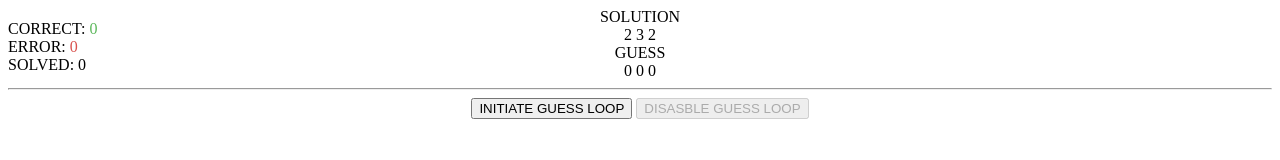
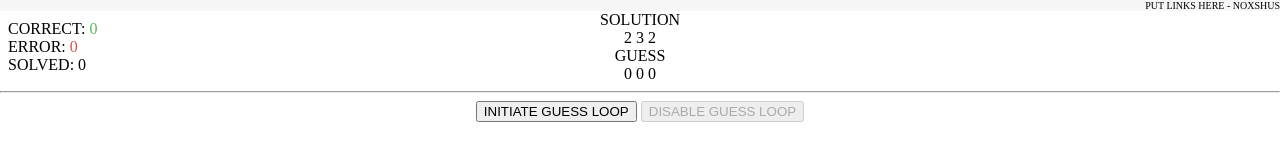
Before and after one commit to Noxshus/mastermind, a plain HTML site: page index.html in a window 1280 px wide. Drawn offline with Linux system fonts and the light colour scheme.

Commit message:
Some player feedback

```diff
--- a/index.html
+++ b/index.html
@@ -7,10 +7,8 @@
         <link rel="stylesheet" href="mastermind.css">
         <script src="mastermind.js"></script>
     </head>
-
+    <div class="header">PUT LINKS HERE - NOXSHUS</div>
     <body>
-
-
         <div class="leftblock">
             <div>
                 <span>CORRECT: </span><span id="correctguess">0</span>
@@ -38,7 +36,7 @@
             </div>
             <hr>
             <button id="guessbutton" type="button" onclick="guessLoop()">INITIATE GUESS LOOP</button>
-            <button id="guessbuttondisable" type="button" onclick="guessLoopDisable()" disabled>DISASBLE GUESS LOOP</button>
+            <button id="guessbuttondisable" type="button" onclick="guessLoopDisable()" disabled>DISABLE GUESS LOOP</button>
         </div>
     </body>
 </html>
--- a/mastermind.css
+++ b/mastermind.css
@@ -1,5 +1,25 @@
+body { /*undoing defaults*/
+    margin: 0;
+    padding: 0;
+}
+
+.header {
+    text-align: right;
+    background: #f7f7f7;
+    font-size: 10px;
+}
+
 .centerblock {
     text-align: center;
+}
+
+.leftblock {
+    height: 100%;
+    width: 200px;
+    position: fixed;
+    top: 0;
+    left: 8px;
+    padding-top: 20px;
 }
 
 #correctguess {
@@ -9,15 +29,3 @@
 #errorguess {
     color: #d9534f;
 }
-
- /* The sidenav */
- .leftblock {
-    height: 100%;
-    width: 200px;
-    position: fixed;
-    z-index: 1;
-    top: 0;
-    left: 8px;
-    overflow-x: hidden;
-    padding-top: 20px;
-  }
--- a/mastermind.js
+++ b/mastermind.js
@@ -49,9 +49,11 @@ function compare() { //compare the solution & guess arrays, lock any matches
             data.correctguess++;
             data.lock[i] = 1; //lock the number as solution is correct - will prevent generating more numbers until cleared
             _lockcount++; //if lockcount == data.solutionlength at the end of the method, it means all numbers have been solved
+            document.getElementById("guess" + i).style.color = "#5cb85c";
         }
         else if (data.guess[i] != data.solution[i] && data.lock[i] == 0){
             data.errorguess++;
+            document.getElementById("guess" + i).style.color = "#d9534f";
         }
     }
 
@@ -71,6 +73,7 @@ function generateSolution() { //used to create a new solution after solving the
         data.lock[i] = 0; //we need to clear the lock array! Very important, or can't create new locks
         data.solution[i] = returnRandomInteger(data.solutionfloor, data.solutionceiling);
         document.getElementById("sol" + i).innerHTML = data.solution[i];
+        document.getElementById("guess" + i).style.color = "#0275d8"; //some visual feedback that a solution was reached
     }
 }
 
```
